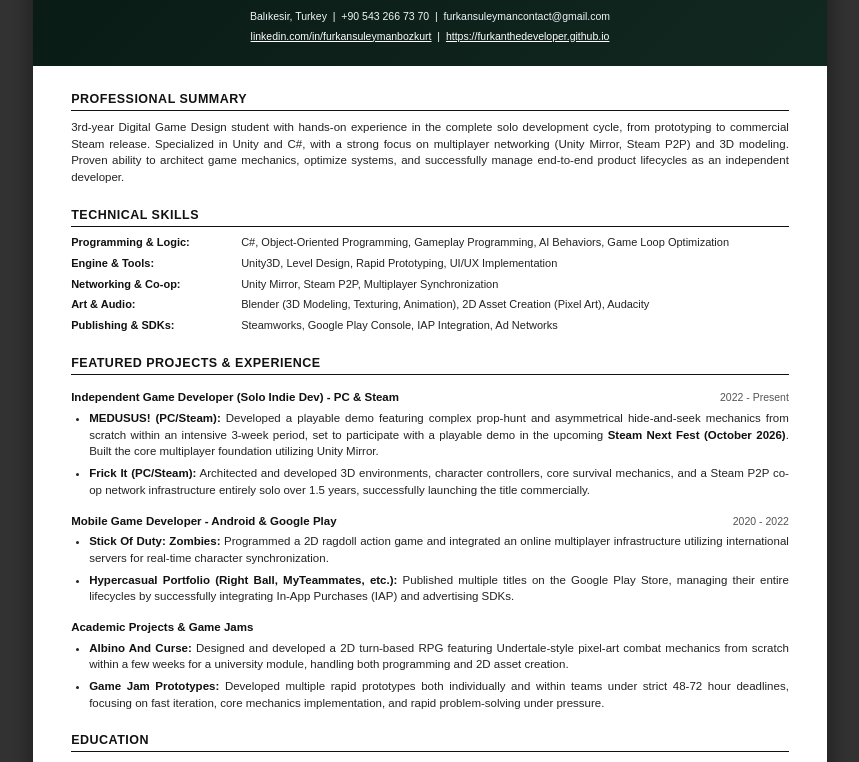
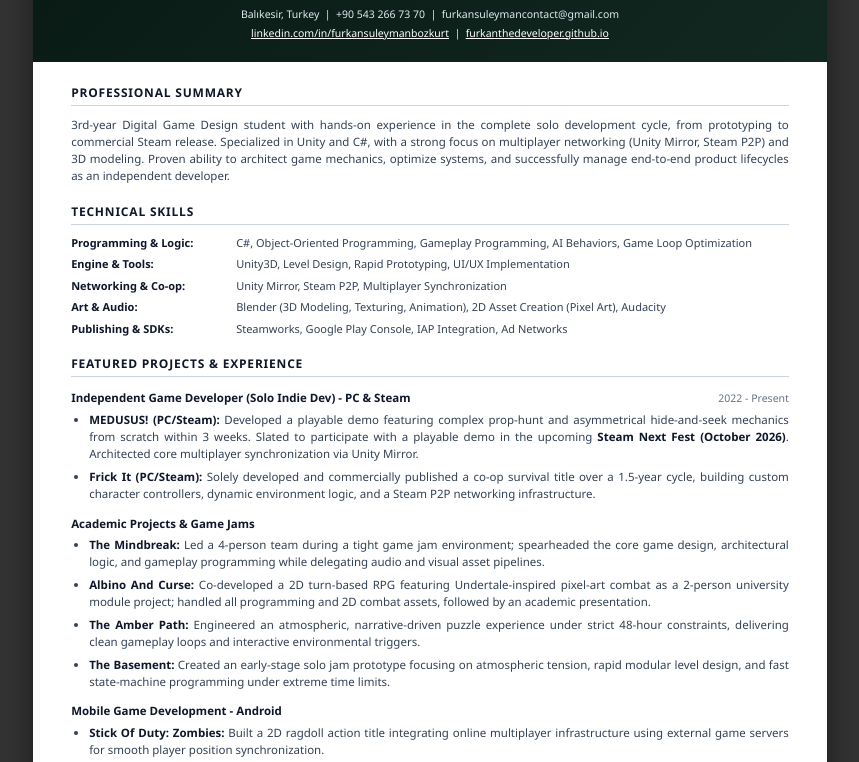
Before and after one commit to furkanthedeveloper/furkanthedeveloper.github.io, a plain HTML site: page src/cv.html in a window 1280 px wide. Shown: the part 102-864 px from the top of the page, without its empty margins (210-1069 px from the left). Drawn offline with Linux system fonts and the light colour scheme.

Commit message:
Clean up CV text layout, remove citation tags, and polish typography for optimal ATS readability

```diff
--- a/src/cv.html
+++ b/src/cv.html
@@ -15,7 +15,7 @@
 
         html {
             background-color: #333333;
-            font-family: Arial, Helvetica, sans-serif;
+            font-family: 'Segoe UI', Arial, Helvetica, sans-serif;
         }
 
         body {
@@ -23,34 +23,33 @@
             height: 297mm;
             margin: 20px auto;
             background-color: #ffffff;
-            box-shadow: 0px 5px 25px rgba(0,0,0,0.5);
-            color: #111111;
+            box-shadow: 0px 8px 30px rgba(0, 0, 0, 0.45);
+            color: #1e293b;
             font-size: 11.5px;
-            line-height: 1.45;
+            line-height: 1.5;
         }
 
-        /* SITE-MATCHED CLEAN EXECUTIVE HEADER */
+        /* SITE-MATCHED EXECUTIVE HEADER */
         .header {
             background: linear-gradient(135deg, #091a14 0%, #112820 100%);
             color: #ffffff;
             text-align: center;
-            padding: 26px 20px 22px 20px;
-            border-bottom: none;
+            padding: 24px 20px 20px 20px;
         }
 
         .header h1 {
             margin-bottom: 4px;
             font-size: 22px;
-            font-weight: bold;
+            font-weight: 800;
             text-transform: uppercase;
-            letter-spacing: 1.5px;
+            letter-spacing: 2px;
             color: #ffffff;
         }
 
         .header h2 {
-            margin-bottom: 12px;
+            margin-bottom: 10px;
             font-size: 12px;
-            font-weight: bold;
+            font-weight: 700;
             color: #34d399;
             text-transform: uppercase;
             letter-spacing: 1.5px;
@@ -58,8 +57,8 @@
 
         .header .contact-line {
             font-size: 10.5px;
-            color: #f1f5f9;
-            margin-top: 4px;
+            color: #e2e8f0;
+            margin-top: 3px;
         }
 
         .header .contact-line a {
@@ -69,19 +68,19 @@
         }
 
         .content {
-            padding: 24px 38px 15px 38px;
+            padding: 22px 38px 18px 38px;
         }
 
         h3 {
-            font-size: 12.5px;
-            font-weight: bold;
+            font-size: 12px;
+            font-weight: 700;
             text-transform: uppercase;
-            letter-spacing: 0.5px;
-            color: #111111;
-            border-bottom: 1.5px solid #111111;
-            padding-bottom: 2px;
-            margin-top: 20px;
-            margin-bottom: 8px;
+            letter-spacing: 0.8px;
+            color: #0f172a;
+            border-bottom: 1.5px solid #cbd5e1;
+            padding-bottom: 3px;
+            margin-top: 18px;
+            margin-bottom: 10px;
         }
 
         .content > h3:first-of-type {
@@ -91,7 +90,7 @@
         p {
             margin-bottom: 8px;
             text-align: justify;
-            color: #222222;
+            color: #334155;
         }
 
         .grid-row {
@@ -101,46 +100,47 @@
         }
 
         .grid-title {
-            font-weight: bold;
-            color: #111111;
-            width: 170px;
+            font-weight: 700;
+            color: #0f172a;
+            width: 165px;
             flex-shrink: 0;
         }
 
         .grid-row div:last-child {
-            color: #222222;
+            color: #334155;
         }
 
         .flex-between {
             display: flex;
             justify-content: space-between;
             align-items: baseline;
-            font-weight: bold;
-            color: #111111;
-            margin-top: 14px;
+            font-weight: 700;
+            color: #0f172a;
+            margin-top: 12px;
             margin-bottom: 4px;
         }
 
         .sub-header {
-            font-weight: bold;
-            color: #111111;
-            margin-top: 14px;
+            font-weight: 700;
+            color: #0f172a;
+            margin-top: 12px;
             margin-bottom: 4px;
         }
 
         ul {
             padding-left: 18px;
-            margin-bottom: 8px;
+            margin-bottom: 6px;
         }
 
         li {
-            margin-bottom: 5px;
+            margin-bottom: 5.5px;
             text-align: justify;
-            color: #222222;
+            color: #334155;
+            line-height: 1.5;
         }
 
         li strong {
-            color: #111111;
+            color: #0f172a;
         }
 
         @media print {
@@ -168,7 +168,7 @@
             Balıkesir, Turkey &nbsp;|&nbsp; +90 543 266 73 70 &nbsp;|&nbsp; furkansuleymancontact@gmail.com
         </div>
         <div class="contact-line">
-            <a href="https://linkedin.com/in/furkansuleymanbozkurt" target="_blank">linkedin.com/in/furkansuleymanbozkurt</a> &nbsp;|&nbsp; <a href="https://furkanthedeveloper.github.io" target="_blank">https://furkanthedeveloper.github.io</a>
+            <a href="https://linkedin.com/in/furkansuleymanbozkurt" target="_blank">linkedin.com/in/furkansuleymanbozkurt</a> &nbsp;|&nbsp; <a href="https://furkanthedeveloper.github.io" target="_blank">furkanthedeveloper.github.io</a>
         </div>
     </div>
 
@@ -205,44 +205,43 @@
 
         <div class="flex-between">
             <div>Independent Game Developer (Solo Indie Dev) - PC & Steam</div>
-            <div style="font-weight: normal; font-size: 10.5px; color: #555555;">2022 - Present</div>
+            <div style="font-weight: normal; font-size: 10.5px; color: #64748b;">2022 - Present</div>
         </div>
         <ul>
-            <li><strong>MEDUSUS! (PC/Steam):</strong> Developed a playable demo featuring complex prop-hunt and asymmetrical hide-and-seek mechanics from scratch within an intensive 3-week period, set to participate with a playable demo in the upcoming <strong>Steam Next Fest (October 2026)</strong>. Built the core multiplayer foundation utilizing Unity Mirror.</li>
-            <li><strong>Frick It (PC/Steam):</strong> Architected and developed 3D environments, character controllers, core survival mechanics, and a Steam P2P co-op network infrastructure entirely solo over 1.5 years, successfully launching the title commercially.</li>
-        </ul>
-
-        <div class="flex-between">
-            <div>Mobile Game Developer - Android & Google Play</div>
-            <div style="font-weight: normal; font-size: 10.5px; color: #555555;">2020 - 2022</div>
-        </div>
-        <ul>
-            <li><strong>Stick Of Duty: Zombies:</strong> Programmed a 2D ragdoll action game and integrated an online multiplayer infrastructure utilizing international servers for real-time character synchronization.</li>
-            <li><strong>Hypercasual Portfolio (Right Ball, MyTeammates, etc.):</strong> Published multiple titles on the Google Play Store, managing their entire lifecycles by successfully integrating In-App Purchases (IAP) and advertising SDKs.</li>
+            <li><strong>MEDUSUS! (PC/Steam):</strong> Developed a playable demo featuring complex prop-hunt and asymmetrical hide-and-seek mechanics from scratch within 3 weeks. Slated to participate with a playable demo in the upcoming <strong>Steam Next Fest (October 2026)</strong>. Architected core multiplayer synchronization via Unity Mirror.</li>
+            <li><strong>Frick It (PC/Steam):</strong> Solely developed and commercially published a co-op survival title over a 1.5-year cycle, building custom character controllers, dynamic environment logic, and a Steam P2P networking infrastructure.</li>
         </ul>
 
         <div class="sub-header">Academic Projects & Game Jams</div>
         <ul>
-            <li><strong>Albino And Curse:</strong> Designed and developed a 2D turn-based RPG featuring Undertale-style pixel-art combat mechanics from scratch within a few weeks for a university module, handling both programming and 2D asset creation.</li>
-            <li><strong>Game Jam Prototypes:</strong> Developed multiple rapid prototypes both individually and within teams under strict 48-72 hour deadlines, focusing on fast iteration, core mechanics implementation, and rapid problem-solving under pressure.</li>
+            <li><strong>The Mindbreak:</strong> Led a 4-person team during a tight game jam environment; spearheaded the core game design, architectural logic, and gameplay programming while delegating audio and visual asset pipelines.</li>
+            <li><strong>Albino And Curse:</strong> Co-developed a 2D turn-based RPG featuring Undertale-inspired pixel-art combat as a 2-person university module project; handled all programming and 2D combat assets, followed by an academic presentation.</li>
+            <li><strong>The Amber Path:</strong> Engineered an atmospheric, narrative-driven puzzle experience under strict 48-hour constraints, delivering clean gameplay loops and interactive environmental triggers.</li>
+            <li><strong>The Basement:</strong> Created an early-stage solo jam prototype focusing on atmospheric tension, rapid modular level design, and fast state-machine programming under extreme time limits.</li>
+        </ul>
+
+        <div class="sub-header">Mobile Game Development - Android</div>
+        <ul>
+            <li><strong>Stick Of Duty: Zombies:</strong> Built a 2D ragdoll action title integrating online multiplayer infrastructure using external game servers for smooth player position synchronization.</li>
+            <li><strong>Hypercasual Portfolio (Right Ball, MyTeammates, etc.):</strong> Developed and launched multiple arcade titles on Google Play, implementing monetization pipelines with In-App Purchases (IAP) and ad mediation SDKs.</li>
         </ul>
 
         <!-- Education -->
         <h3>Education</h3>
         <div class="flex-between">
             <div>European University of Lefke</div>
-            <div style="font-weight: normal; font-size: 10.5px; color: #555555;">Expected Graduation: 2027</div>
+            <div style="font-weight: normal; font-size: 10.5px; color: #64748b;">Expected Graduation: 2027</div>
         </div>
-        <div style="font-style: italic; margin-bottom: 8px; color: #444444;">Bachelor's Degree in Digital Game Design | 3rd Year Student | CGPA: 3.67 / 4.00</div>
+        <div style="font-style: italic; margin-bottom: 6px; color: #475569;">Bachelor's Degree in Digital Game Design | 3rd Year Student | CGPA: 3.67 / 4.00</div>
 
         <!-- Languages -->
         <h3>Languages</h3>
         <div class="grid-row">
-            <div class="grid-title" style="width: 150px;">Turkish:</div>
+            <div class="grid-title" style="width: 140px;">Turkish:</div>
             <div>Native</div>
         </div>
         <div class="grid-row">
-            <div class="grid-title" style="width: 150px;">English:</div>
+            <div class="grid-title" style="width: 140px;">English:</div>
             <div>Upper-Intermediate (Technical Working Proficiency)</div>
         </div>
     </div>
```
Also changed, not shown: 2 other files.
